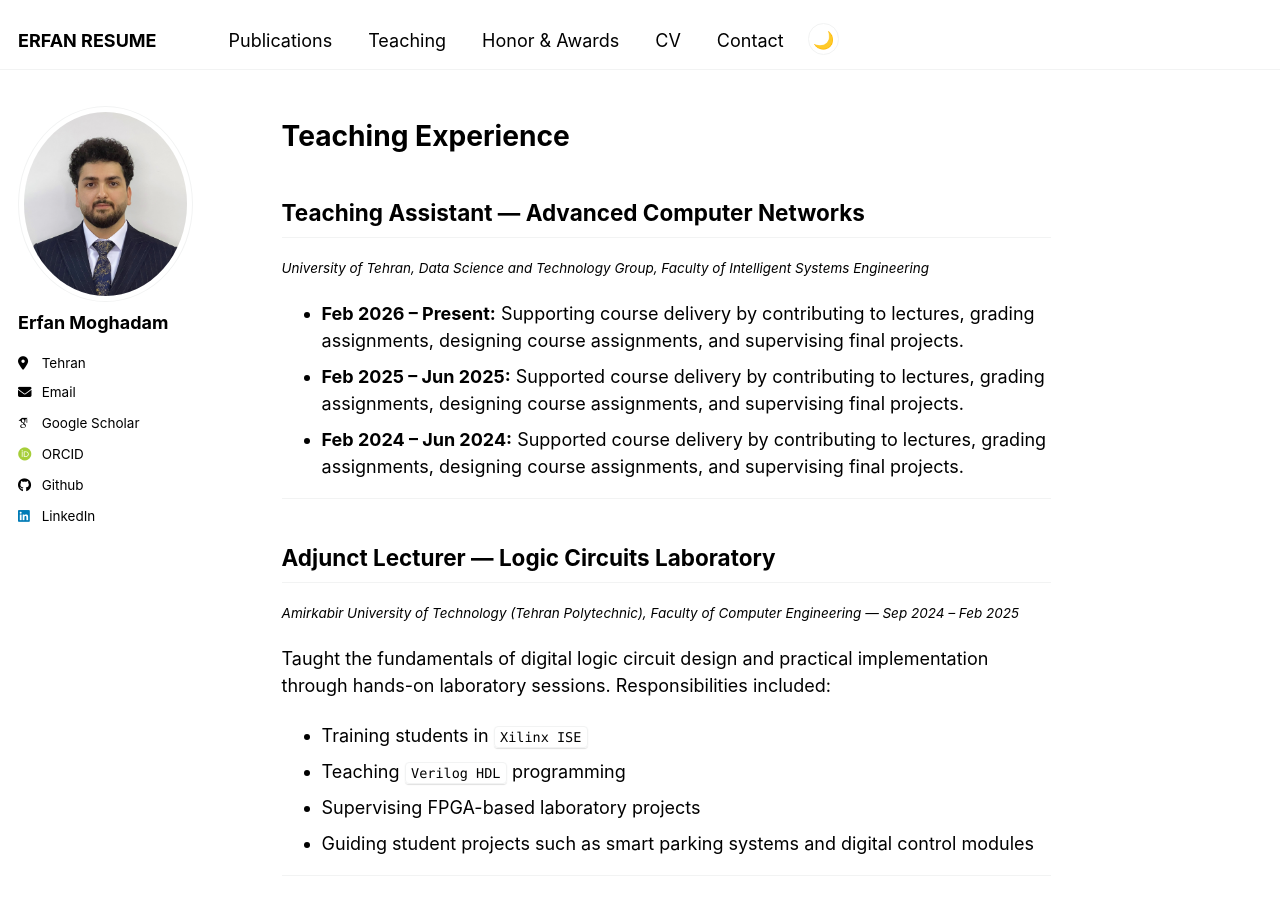
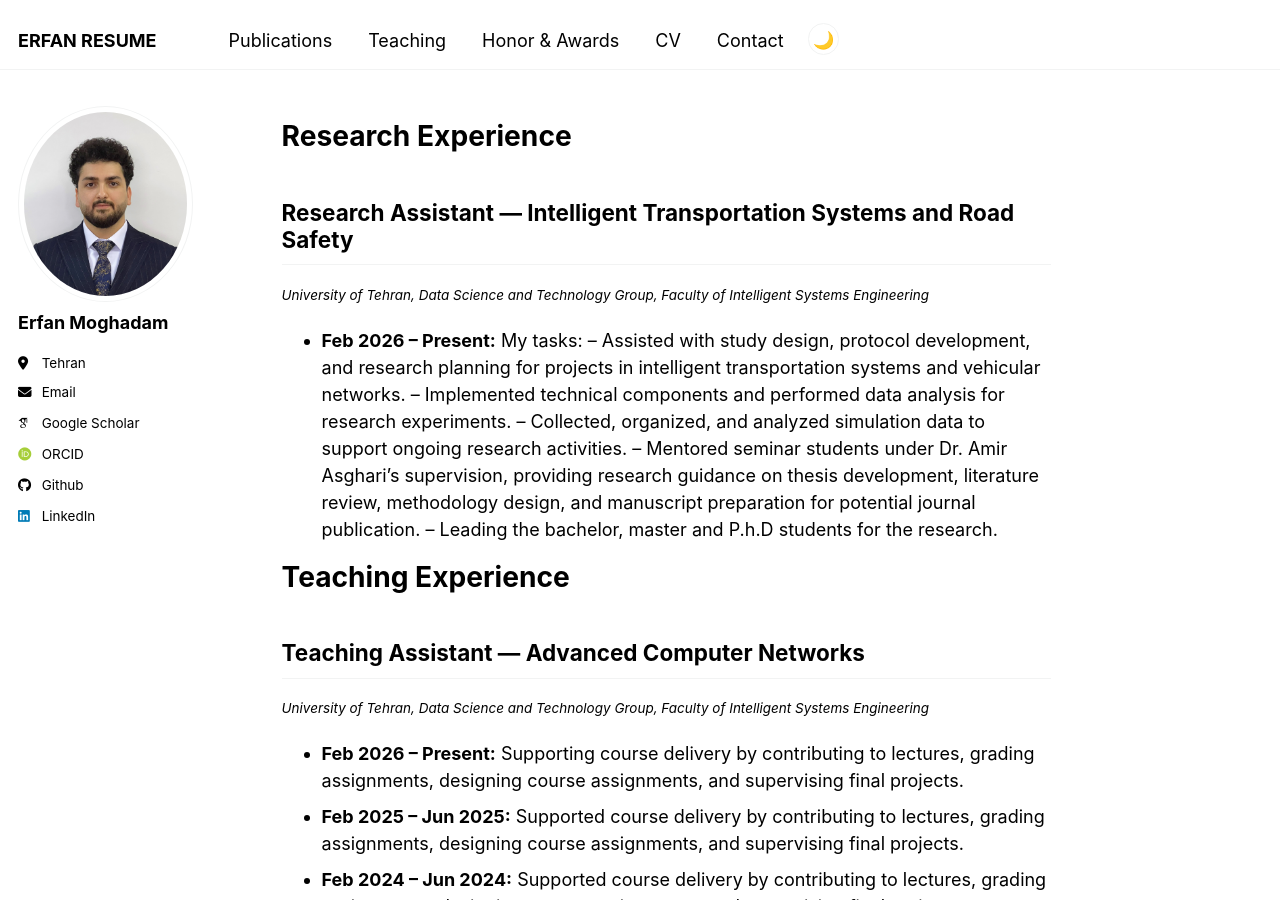
Before and after one commit to erfanresume/erfanresume.github.io, a Jekyll site: the page built from _pages/teaching.md, in a window 1280 px wide and 900 px high. Built offline with Jekyll 4.4.1, drawn with Linux system fonts in a browser that asks for light colours; some web fonts are replaced.

Commit message:
Add research experience section to teaching.md
Added research experience details for a Research Assistant position, including tasks and responsibilities.

```diff
--- a/_pages/teaching.md
+++ b/_pages/teaching.md
@@ -4,6 +4,17 @@ title: ""
 author_profile: true
 redirect_from:
 ---
+# Research Experience
+
+## Research Assistant — Intelligent Transportation Systems and Road Safety
+<sub>*University of Tehran, Data Science and Technology Group, Faculty of Intelligent Systems Engineering*</sub>
+
+- **Feb 2026 – Present:** My tasks:
+-- Assisted with study design, protocol development, and research planning for projects in intelligent transportation systems and vehicular networks.
+-- Implemented technical components and performed data analysis for research experiments.
+-- Collected, organized, and analyzed simulation data to support ongoing research activities.
+-- Mentored seminar students under Dr. Amir Asghari’s supervision, providing research guidance on thesis development, literature review, methodology design, and manuscript preparation for potential journal publication.
+-- Leading the bachelor, master and P.h.D students for the research.
 
 # Teaching Experience
 
```
